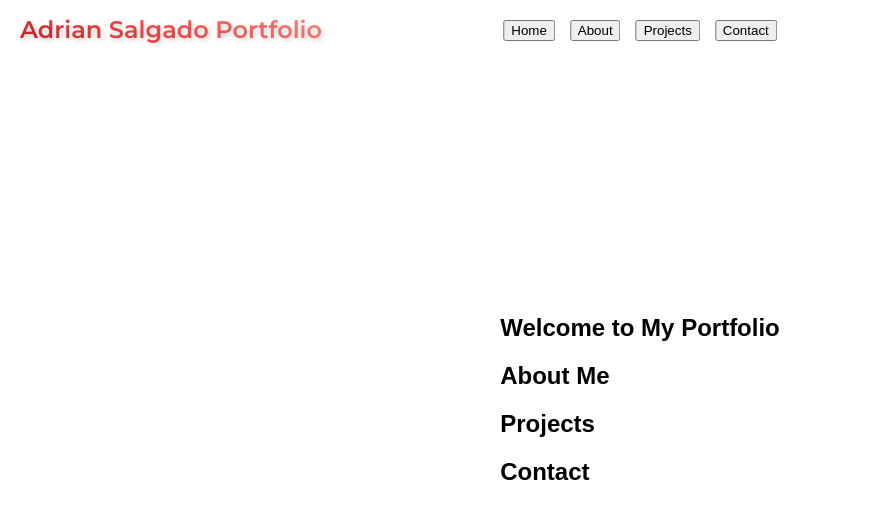
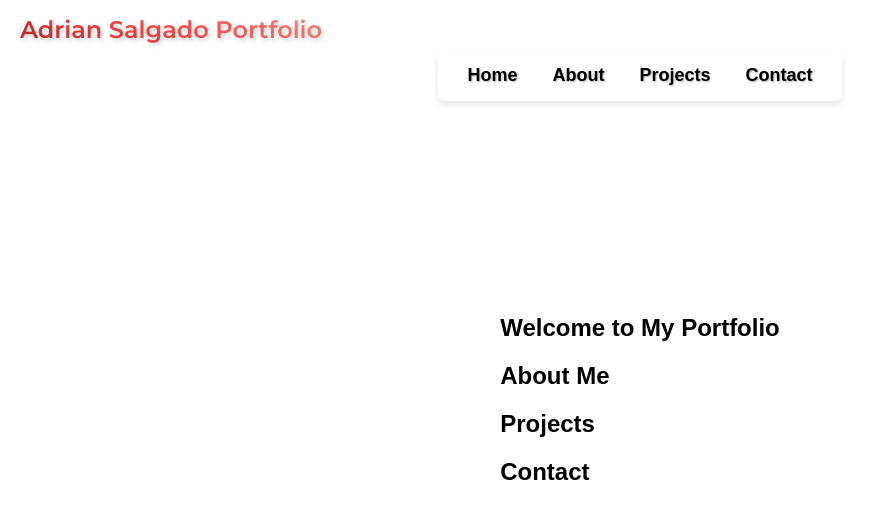
Before and after one commit to Salgado-Adrian/portfolio-website, a React (Create React App) app: page / in a window 1280 px wide. Shown: the top 518 px of the page, without its empty margins (0-884 px from the left). Built offline with nearby package versions, Linux system fonts and the light colour scheme.

Commit message:
website color changed to red and navbar problems fixed

```diff
--- a/src/App.js
+++ b/src/App.js
@@ -9,41 +9,24 @@ const scrollToSection = (id) => {
 const App = () => {
   return (
     <div>
-      <NameBanner />
+      {/* Move NameBanner to a better position */}
+      <div style={styles.nameBanner}>
+        <NameBanner />
+      </div>
 
       {/* Navigation Links for Scrolling */}
       <nav style={styles.nav}>
-        <motion.button
-          whileHover={{ scale: 1.1 }}
-          whileTap={{ scale: 0.9 }}
-          onClick={() => scrollToSection("home")}
-        >
-          Home
-        </motion.button>
-
-        <motion.button
-          whileHover={{ scale: 1.1 }}
-          whileTap={{ scale: 0.9 }}
-          onClick={() => scrollToSection("about")}
-        >
-          About
-        </motion.button>
-
-        <motion.button
-          whileHover={{ scale: 1.1 }}
-          whileTap={{ scale: 0.9 }}
-          onClick={() => scrollToSection("projects")}
-        >
-          Projects
-        </motion.button>
-
-        <motion.button
-          whileHover={{ scale: 1.1 }}
-          whileTap={{ scale: 0.9 }}
-          onClick={() => scrollToSection("contact")}
-        >
-          Contact
-        </motion.button>
+        {["home", "about", "projects", "contact"].map((section) => (
+          <motion.button
+            key={section}
+            whileHover={{ scale: 1.1, backgroundColor: "red", color: "white" }}
+            whileTap={{ scale: 0.9 }}
+            onClick={() => scrollToSection(section)}
+            style={styles.navButton}
+          >
+            {section.charAt(0).toUpperCase() + section.slice(1)}
+          </motion.button>
+        ))}
       </nav>
 
       {/* Sections */}
@@ -66,10 +49,20 @@ const App = () => {
   );
 };
 
+/* Updated Styles */
 const styles = {
+  nameBanner: {
+    position: "absolute",
+    top: "10px",
+    left: "20px",
+    fontSize: "24px",
+    fontWeight: "bold",
+    color: "red",
+    textShadow: "1px 1px 2px rgba(0,0,0,0.3)",
+  },
   nav: {
     position: "fixed",
-    top: "10px",
+    top: "50px",
     left: "50%",
     transform: "translateX(-50%)",
     backgroundColor: "white",
@@ -80,6 +73,17 @@ const styles = {
     gap: "15px",
     textShadow: "1px 1px 2px rgba(0,0,0,0.3)",
   },
+  navButton: {
+    backgroundColor: "transparent",
+    border: "none",
+    fontSize: "18px",
+    fontWeight: "bold",
+    color: "black",
+    cursor: "pointer",
+    textShadow: "1px 1px 2px rgba(0,0,0,0.3)",
+    padding: "5px 10px",
+    transition: "background-color 0.3s ease, color 0.3s ease",
+  },
 };
 
 export default App;
--- a/src/index.css
+++ b/src/index.css
@@ -14,3 +14,35 @@ code {
   font-family: source-code-pro, Menlo, Monaco, Consolas, 'Courier New',
     monospace;
 }
+nav {
+  position: fixed;
+  top: 10px;
+  left: 50%;
+  transform: translateX(-50%);
+  background-color: white;
+  padding: 12px 24px;
+  border-radius: 12px;
+  z-index: 1000;
+  display: flex;
+  gap: 20px;
+  box-shadow: 0px 4px 6px rgba(0, 0, 0, 0.1);
+  font-size: 18px; /* Make the text larger */
+  font-weight: bold;
+}
+.logo {
+  font-size: 22px;
+  font-weight: bold;
+  color: red;
+  margin-right: 20px; /* Space between logo and links */
+}
+nav a {
+  text-decoration: none;
+  color: black;
+  text-shadow: none;
+  letter-spacing: 1px; /* Adds better spacing */
+  transition: color 0.3s ease-in-out;
+}
+
+nav a:hover {
+  color: red;
+}
```
Also changed, not shown: src/App.css (line endings or trailing spaces).
